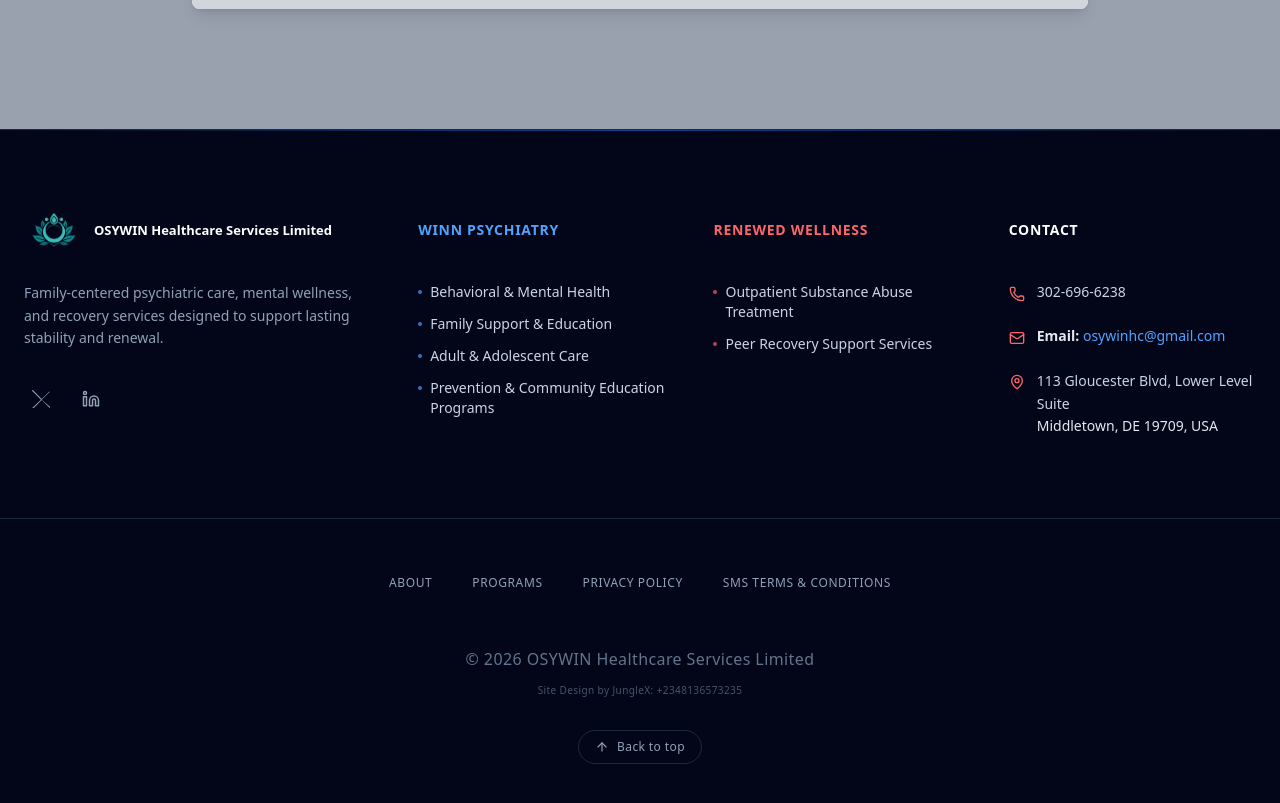
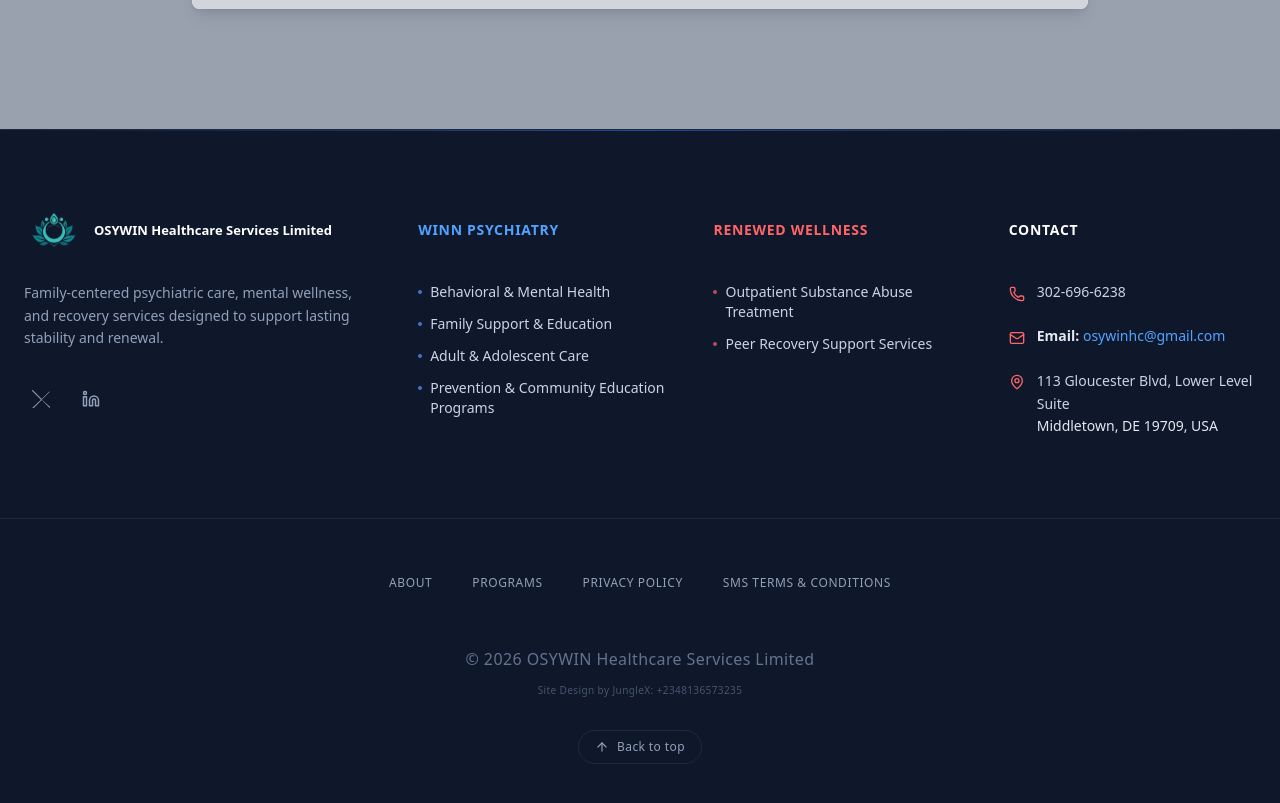
Before and after one commit to admin-elodi/osywin-healthcare-services-limited, a React (Vite) app: page /sms-terms in a window 1280 px wide. Shown: the part 1920-2723 px from the top of the page. Built offline with nearby package versions, Linux system fonts and the light colour scheme.

Commit message:
more modal adjustments

```diff
--- a/src/components/common/Footer.jsx
+++ b/src/components/common/Footer.jsx
@@ -25,7 +25,7 @@
   return (
     <footer
       id="contact"
-      className="relative bg-slate-950 text-slate-300 pt-20 pb-16 border-t border-slate-800"
+      className="relative bg-slate-900 text-slate-300 pt-20 pb-16 border-t border-slate-800"
     >
       {/* Subtle accent line along the very top edge */}
       <div className="absolute top-0 left-0 right-0 h-px bg-gradient-to-r from-transparent via-blue-500/50 to-transparent" />
--- a/src/components/sections/Hero.jsx
+++ b/src/components/sections/Hero.jsx
@@ -319,7 +319,7 @@
           <div className="w-12 h-12 rounded-2xl bg-white/15 backdrop-blur flex items-center justify-center mb-4">
             <Sparkles size={24} className="text-white" />
           </div>
-          <h2 className="font-bold text-white mb-2 whitespace-nowrap text-[clamp(13px,4vw,30px)]">
+          <h2 className="font-bold text-white mb-2 whitespace-nowrap text-[clamp(13px,calc(5.3226vw_-_4.6832px),30px)]">
             Renewed Wellness &amp; Recovery
           </h2>
           <p className="text-red-50 text-base sm:text-lg font-light max-w-lg">
```
